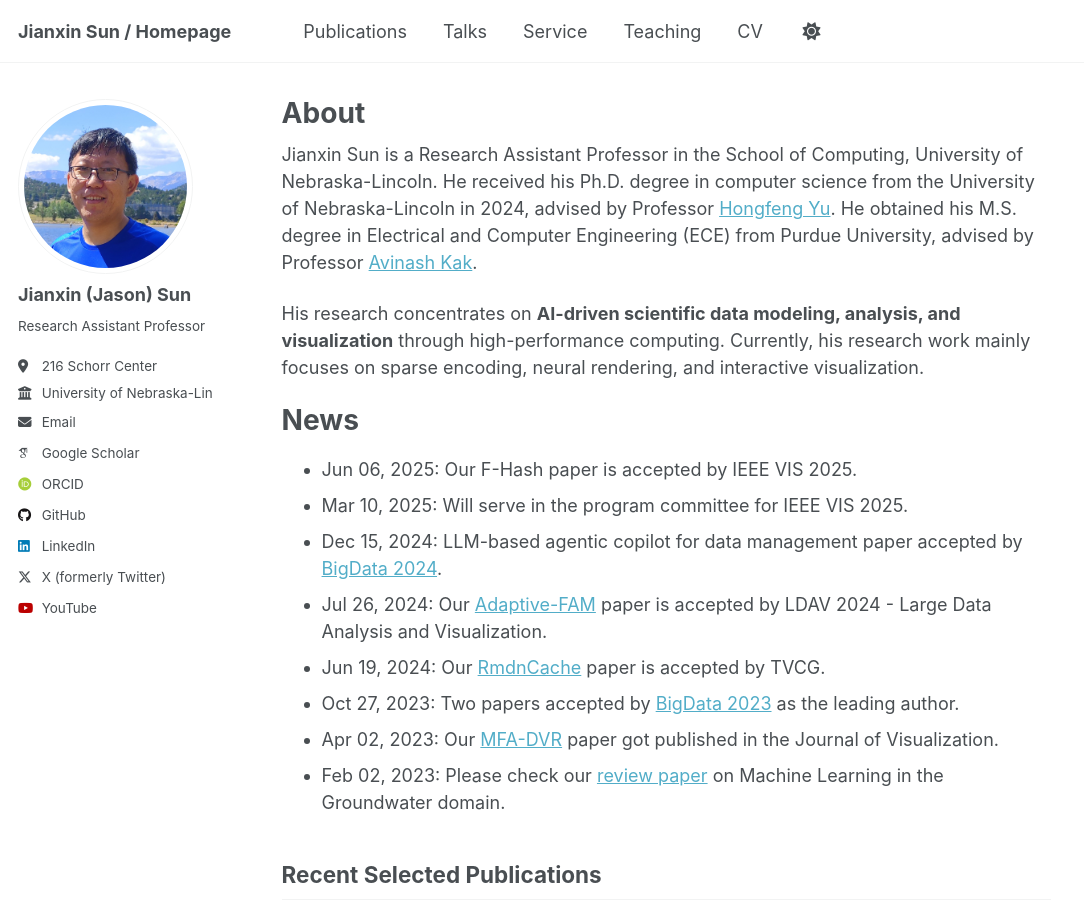
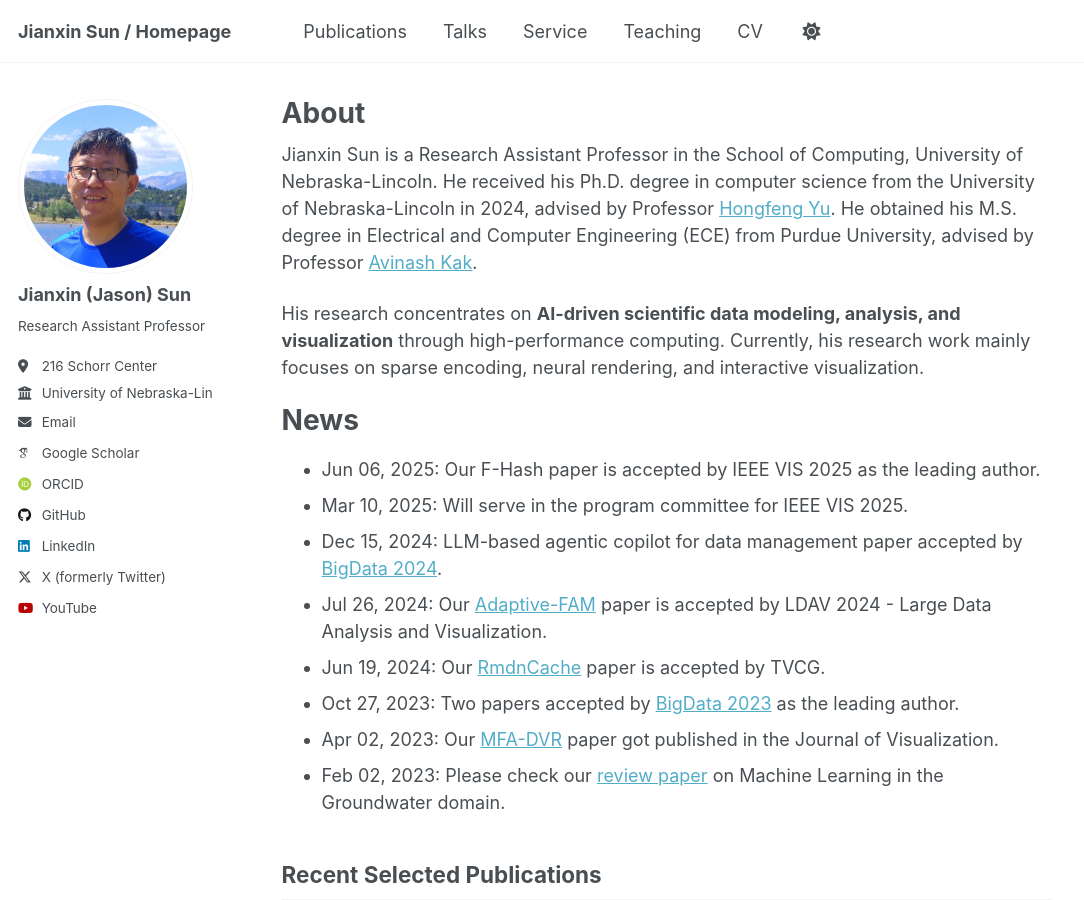
Before and after one commit to sunjianxin/sunjianxin.github.io, a Jekyll site: the page built from _pages/about.md, in a window 1280 px wide and 900 px high. Shown: the whole window, without its empty margins (0-1084 px from the left). Built offline with Jekyll 4.4.1, drawn with Linux system fonts in a browser that asks for light colours; some web fonts are replaced.

Commit message:
Update about.md

```diff
--- a/_pages/about.md
+++ b/_pages/about.md
@@ -14,7 +14,7 @@
 
 News
 ======
-- Jun 06, 2025: Our F-Hash paper is accepted by IEEE VIS 2025.
+- Jun 06, 2025: Our F-Hash paper is accepted by IEEE VIS 2025 as the leading author.
 - Mar 10, 2025: Will serve in the program committee for IEEE VIS 2025.
 - Dec 15, 2024: LLM-based agentic copilot for data management paper accepted by [BigData 2024](https://ieeexplore.ieee.org/abstract/document/10826038).
 - Jul 26, 2024: Our [Adaptive-FAM](https://arxiv.org/abs/2409.00184) paper is accepted by LDAV 2024 - Large Data Analysis and Visualization.
```
